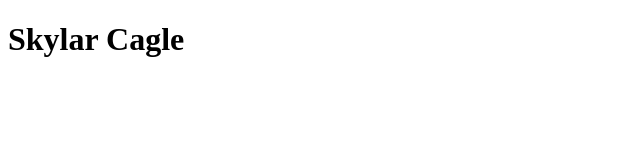
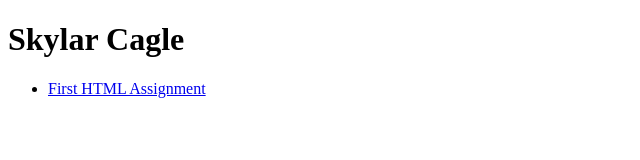
Before and after one commit to SkylarC426/ifsc-1310-02, a plain HTML site: page index.html in a window 1280 px wide. Shown: the whole page, without its empty margins (0-640 px from the left). Drawn offline with Linux system fonts and the light colour scheme.

Commit message:
Proto Testing

```diff
--- a/index.html
+++ b/index.html
@@ -12,5 +12,10 @@
 
 <body>
   <h1>Skylar Cagle</h1>
+  <nav>
+    <ul>
+        <li><a href="prototype/index.html">First HTML Assignment</a></li>
+    </ul>
+  </nav>
 </body>
 </html>
```
Also changed, not shown: prototype/index.html (+1 -0 lines).
